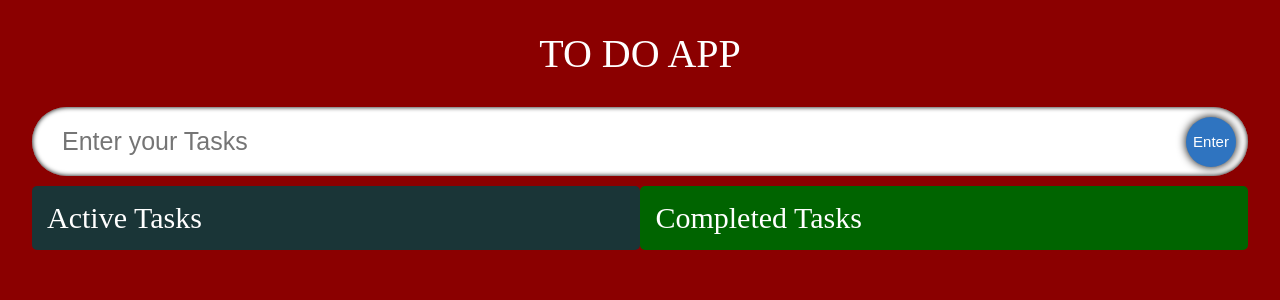
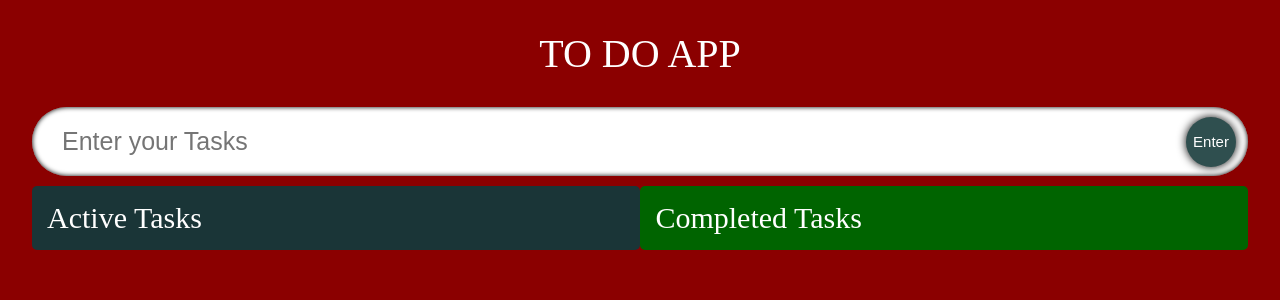
Before and after one commit to pranabcode2023/To-Do-App-11-2023, a React (Create React App) app: page / in a window 1280 px wide. Shown: the top 300 px of the page. Built offline with nearby package versions, Linux system fonts and the light colour scheme.

Commit message:
color changed

```diff
--- a/src/styles/styles.css
+++ b/src/styles/styles.css
@@ -29,14 +29,14 @@
   right: 0px;
   border: none;
   font-size: 15px;
-  background-color: #2f74c0;
+  background-color: darkslategray;
   color: white;
   transition: 0.2s all;
   box-shadow: 0 0 10px black;
 }
 
 .input_submit:hover {
-  background-color: #388ae2;
+  background-color: black;
 }
 
 .input_submit:active {
```
